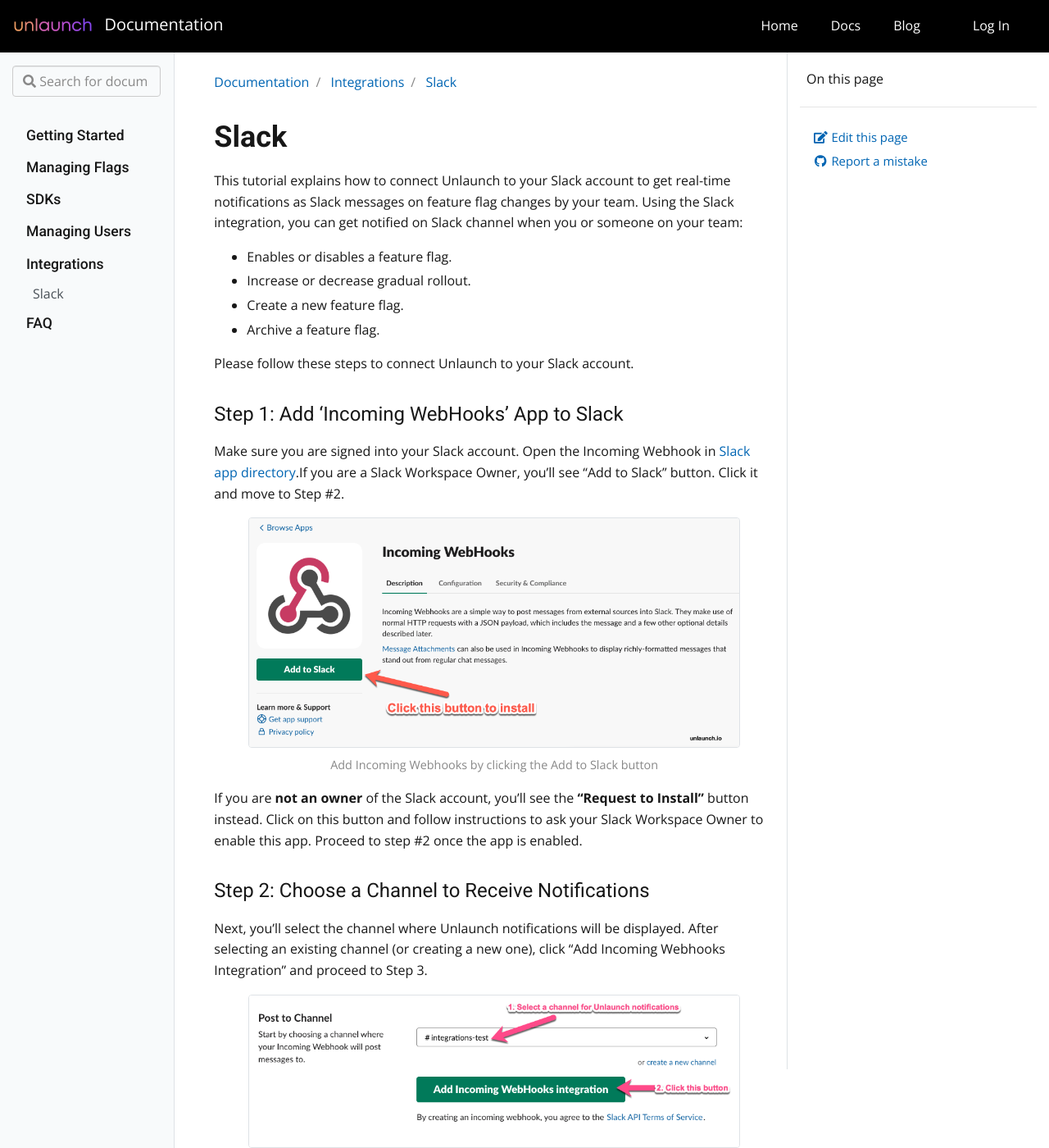
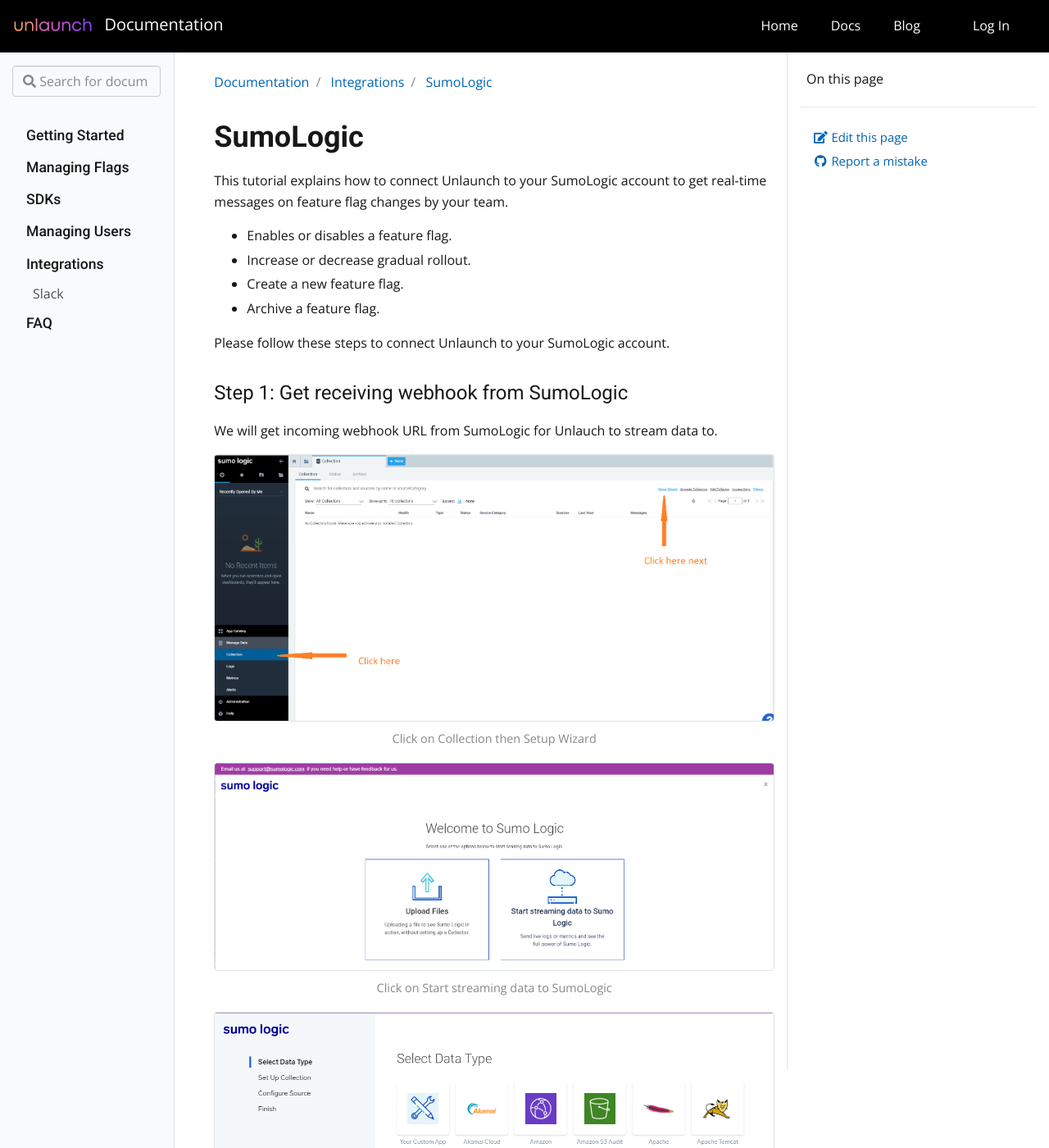
Before and after one commit to unlaunch/documentation, a Jekyll site: the page built from _docs/integrations/sumologic.md, in a window 1280 px wide and 1400 px high. Shown: the whole window at 82% size. Built offline with Jekyll 4.4.1, drawn with Linux system fonts in a browser that asks for light colours; nearby versions of some CDN libraries; some of the changed text lies outside the part shown.

Commit message:
Add images

```diff
--- a/_docs/integrations/sumologic.md
+++ b/_docs/integrations/sumologic.md
@@ -1,70 +1,84 @@
 ---
-title: Slack
-description: Connect your Slack account with Unlaunch to stay up to date. Get immediately notified on changes to feature flags and more.
+title: SumoLogic
+description: Connect your SumoLogic account with Unlaunch to stay up to date. Get immediately notified on changes to feature flags and more.
 ---
 
-# Slack
+# SumoLogic
 
-This tutorial explains how to connect Unlaunch to your Slack account to get real-time notifications as Slack messages on feature flag changes by your team. Using the Slack integration, you can get notified on Slack channel when you or someone on your team:
+This tutorial explains how to connect Unlaunch to your SumoLogic account to get real-time messages on feature flag changes by your team.
 
 - Enables or disables a feature flag.
 - Increase or decrease gradual rollout.
 - Create a new feature flag.
 - Archive a feature flag.
 
-Please follow these steps to connect Unlaunch to your Slack account.
+Please follow these steps to connect Unlaunch to your SumoLogic account.
 
-### Step 1: Add 'Incoming WebHooks' App to Slack
+### Step 1: Get receiving webhook from SumoLogic
 
-Make sure you are signed into your Slack account. Open the Incoming Webhook in [Slack app directory](https://crovate.slack.com/apps/A0F7XDUAZ-incoming-webhooks).If you are a Slack Workspace Owner, you'll see "Add to Slack" button. Click it and move to Step #2.
+We will get incoming webhook URL from SumoLogic for Unlauch to stream data to.
 
 <div class="d-flex justify-content-center">
     <figure class="figure">
-        <img class="figure-img border img-fluid rounded" src="/assets/img/slack_add_app.png" alt="Add Incoming Webhooks by clicking the Add to Slack button" width="600"/>
-        <figcaption class="figure-caption text-center">Add Incoming Webhooks by clicking the Add to Slack button</figcaption>
+        <img class="figure-img border img-fluid rounded" src="/assets/img/sumo/wizard.png" alt="Click on Collection then Setup Wizard" width="800"/>
+        <figcaption class="figure-caption text-center">Click on Collection then Setup Wizard</figcaption>
     </figure>
 </div>
 
-If you are **not an owner** of the Slack account, you'll see the **"Request to Install"** button instead. Click on this button and follow instructions to ask your Slack Workspace Owner to enable this app. Proceed to step #2 once the app is enabled.
-
-### Step 2: Choose a Channel to Receive Notifications
-Next, you'll select the channel where Unlaunch notifications will be displayed. After selecting an existing channel (or creating a new one), click "Add Incoming Webhooks Integration" and proceed to Step 3.
+<div class="d-flex justify-content-center">
+    <figure class="figure">
+        <img class="figure-img border img-fluid rounded" src="/assets/img/sumo/stream.png" alt="Click on Start streaming data to SumoLogic" width="800"/>
+        <figcaption class="figure-caption text-center">Click on Start streaming data to SumoLogic</figcaption>
+    </figure>
+</div>
 
 <div class="d-flex justify-content-center">
     <figure class="figure">
-        <img class="figure-img border img-fluid rounded" src="/assets/img/slack-configure-channel.png" alt="Choose a Slack channel to receive Unlaunch notifications" width="600"/>
-        <figcaption class="figure-caption text-center">Choose a Slack channel to receive Unlaunch notifications</figcaption>
+        <img class="figure-img border img-fluid rounded" src="/assets/img/sumo/custom.png" alt="Now click on Your Custom App" width="800"/>
+        <figcaption class="figure-caption text-center">Now click on Your Custom App</figcaption>
     </figure>
 </div>
 
-### Step 3: Copy the Webhook URL
-In this step, you'll copy the Webhook URL. This is a unique URL that will allow Unlaunch to send notifications to this configuration. After you have copied the URL (by pressing ⌘+C or Ctrl+C), proceed to step 4.
+<div class="d-flex justify-content-center">
+    <figure class="figure">
+        <img class="figure-img border img-fluid rounded" src="/assets/img/sumo/https.png" alt="Choose HTTPS source" width="800"/>
+        <figcaption class="figure-caption text-center">Choose HTTPS source</figcaption>
+    </figure>
+</div>
+
 
 <div class="d-flex justify-content-center">
     <figure class="figure">
-        <img class="figure-img border img-fluid rounded" src="/assets/img/slack-copy-webhook-url.png" alt="Copy Webhook URL which you'll need to provide in the Unlaunch Console" width="600"/>
-        <figcaption class="figure-caption text-center">Copy Webhook URL which you'll need to provide in the Unlaunch Console</figcaption>
+        <img class="figure-img border img-fluid rounded" src="/assets/img/sumo/source.png" alt="Type 'Unlaunch' in Source Category and click Next" width="800"/>
+        <figcaption class="figure-caption text-center">Type 'Unlaunch' in Source Category and click Next</figcaption>
     </figure>
 </div>
 
-### Step 4: Open Unlaunch Console
-Login to the Unlaunch Console by visiting [https://app.unlaunch.io/](https://app.unlaunch.io/). After you log in, click on 'Integrations' on the sidebar. In the page that opens, click on the "Connect" button where you see Slack listed.
+<div class="d-flex justify-content-center">
+    <figure class="figure">
+        <img class="figure-img border img-fluid rounded" src="/assets/img/sumo/copy.png" alt="Copy your webhook and click Next" width="800"/>
+        <figcaption class="figure-caption text-center">Copy your webhook and click Next</figcaption>
+    </figure>
+</div>
+
+### Step 2: Open Unlaunch Console
+Login to the Unlaunch Console by visiting [https://app.unlaunch.io/](https://app.unlaunch.io/). After you log in, click on 'Integrations' on the sidebar. In the page that opens, click on the "Click to Connect" button where you see Sumologic listed.
 
 <div class="d-flex justify-content-center">
     <figure class="figure">
-        <img class="figure-img border img-fluid rounded" src="/assets/img/slack-open-integrations.png" alt="Open Unlaunch Integrations and Choose Slack" width="600"/>
-        <figcaption class="figure-caption text-center">Open Unlaunch Integrations and Choose Slack</figcaption>
+        <img class="figure-img border img-fluid rounded" src="/assets/img/sumo/integration.png" alt="Open Unlaunch Integrations and choose SumoLogic" width="800"/>
+        <figcaption class="figure-caption text-center">Open Unlaunch Integrations and choose SumoLogic</figcaption>
     </figure>
 </div>
 
-### Step 5: Paste Webhook URL and Enable Slack Integration
-This is the final step. First click on the "Enable" checkbox. In the text field, paste the webhook URL you copied from step #3. Then click the "Save Changes" button. You should receive a welcome message on Slack from Unlaunch confirming that the integration is successful.
+### Step 5: Paste Webhook URL and Enable SumoLogic Integration
+This is the final step. First click on the "Enable" checkbox. In the text field, paste the webhook URL you copied from step #1. Then click the "Save Changes" button.
 
 <div class="d-flex justify-content-center">
     <figure class="figure">
-        <img class="figure-img border img-fluid rounded" src="/assets/img/slack-complete-integration.png" alt="Paste Slack Webhook URL and Enable Integration" width="600"/>
-        <figcaption class="figure-caption text-center">Paste Slack Webhook URL and Enable Integration</figcaption>
+        <img class="figure-img border img-fluid rounded" src="/assets/img/sumo/save.png" alt="Paste SumoLogic Webhook URL and Enable Integration" width="800"/>
+        <figcaption class="figure-caption text-center">Paste SumoLogic Webhook URL and Enable Integration</figcaption>
     </figure>
 </div>
 
-If you face any issues or have trouble connecting your Unlaunch account to Slack, please contact us at help@unlaunch.io.
+If you face any issues or have trouble connecting your Unlaunch account to SumoLogic, please contact us at help@unlaunch.io.
```
Also changed, not shown: assets/img/sumo/copy.png (added), assets/img/sumo/custom.png (added), assets/img/sumo/https.png (added), assets/img/sumo/integration.png (added), assets/img/sumo/save.png (added), assets/img/sumo/source.png (added), assets/img/sumo/stream.png (added), assets/img/sumo/wizard.png (added).
